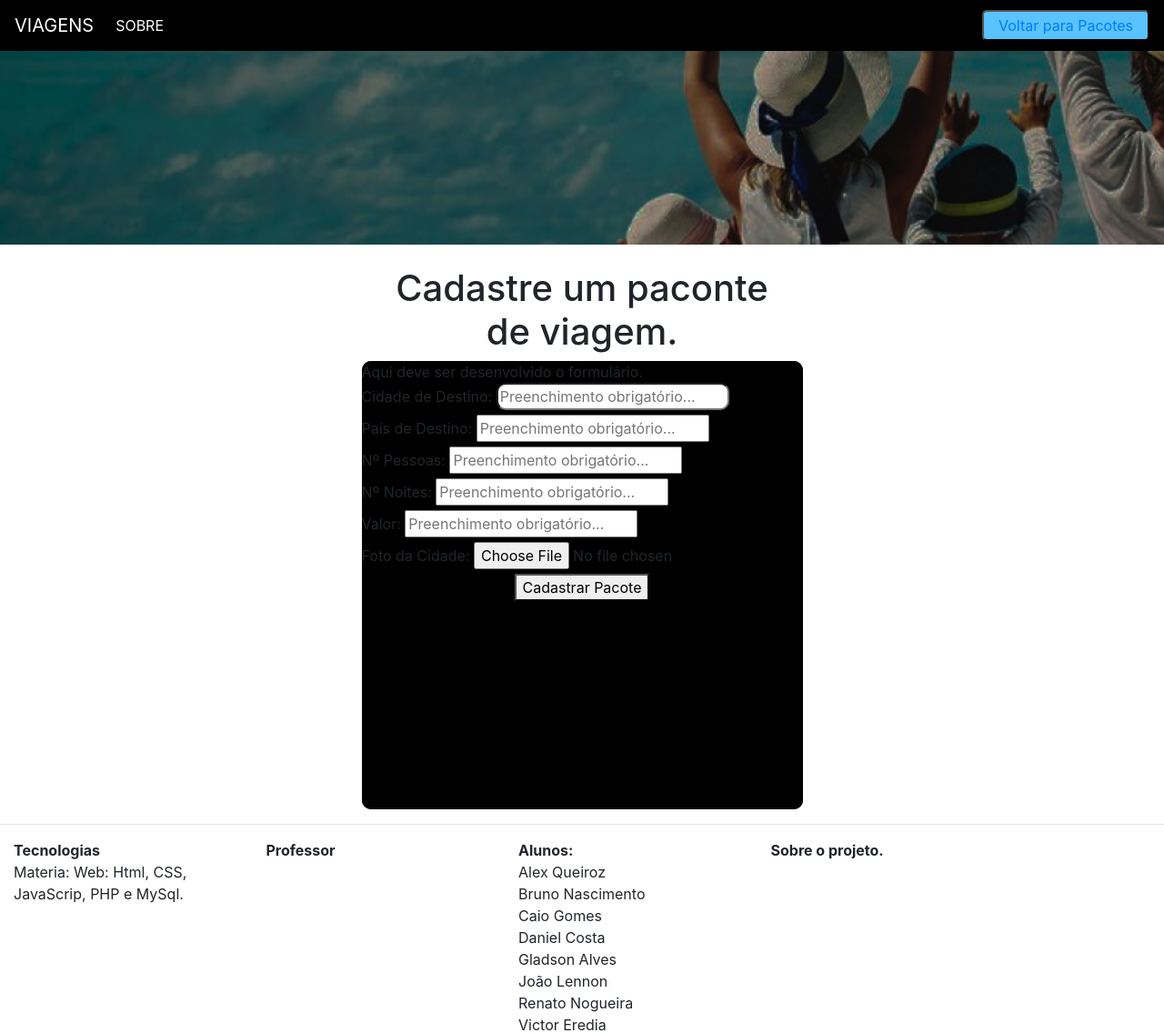
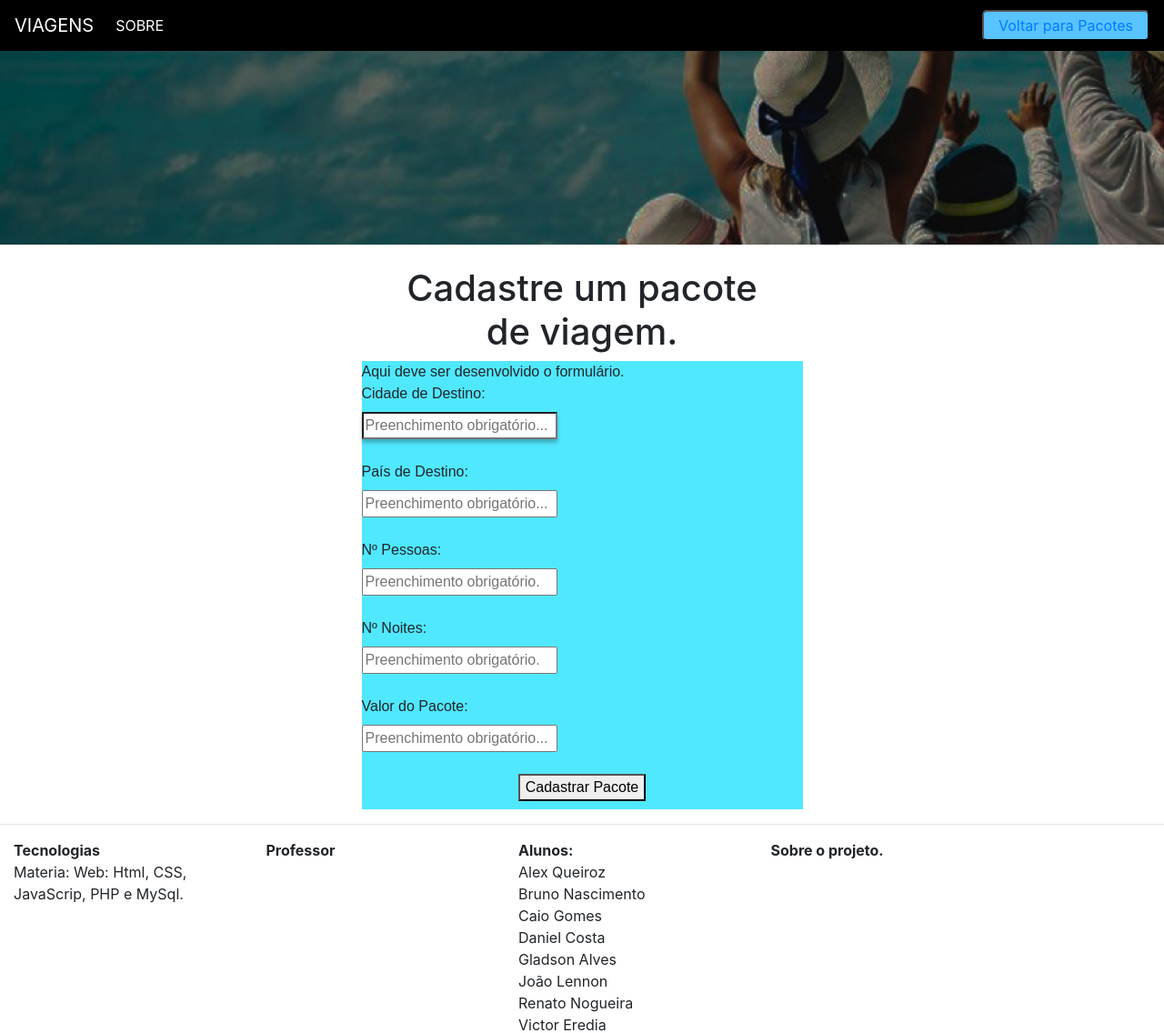
Before and after one commit to BrunoNascimentoBarbosa/ViagensPacotesWeb, a PHP site: page /cadastroPacotes.html in a window 1280 px wide; the page is wider, and only the part inside the window is pictured. Shown: the top 1136 px of that part at 91% size. Run offline with PHP 8.4, Linux system fonts and the light colour scheme.

Commit message:
Cadastro de Pacotes
Fiz algumas alterações na pgn do cadastro de pacotes e no css alterando a cor de fundo, pois aquele preto estava um pouco ruim de enxergar

```diff
--- a/cadastroPacotes.html
+++ b/cadastroPacotes.html
@@ -42,7 +42,7 @@ Curso Análise e Desenvolvimento de Sistemas -->
 
               <br>
               <br>
-              <h1 class="titulo-cadastro">Cadastre um paconte <br>de viagem.</h1>
+              <h1 class="titulo-cadastro">Cadastre um pacote <br>de viagem.</h1>
 
                 <div class="box-formulario">
 
@@ -55,24 +55,32 @@ Curso Análise e Desenvolvimento de Sistemas -->
                      do formulário será enviado : GET ou POST
                      estilizar o formulário no CSS-->
 
-                     <label for="cidadedestino" id="est1">Cidade de Destino:</label>
-                     <input type="text" id="cidadedestino" name="cidadedestino" placeholder="Preenchimento obrigatório...">
+                     <label for="cidadedestino" id="est1">Cidade de Destino:</label><br>
+                     <input type="text" id="cidadedestino" name="cidadedestino"
+                     placeholder="Preenchimento obrigatório...">
                      <br>
-                     <label for="paisdestino" id="est2">País de Destino:</label>
-                     <input type="text" id="paisdestino" name="paisdestino" placeholder="Preenchimento obrigatório...">
                      <br>
-                     <label for="numpessoa" id="est3">Nº Pessoas:</label>
-                     <input type="number" id="numpessoa" name="numpessoa" placeholder="Preenchimento obrigatório...">
+                     <label for="paisdestino" id="est2">País de Destino:</label><br>
+                     <input type="text" id="paisdestino" name="paisdestino"
+                     placeholder="Preenchimento obrigatório...">
                      <br>
-                     <label for="numpessoa" id="est4">Nº Noites:</label>
-                     <input type="number" id="numnoites" name="numnoites" placeholder="Preenchimento obrigatório...">
                      <br>
-                     <label for="valor" id="est5">Valor:</label>
-                     <input type="text" name="valor" placeholder="Preenchimento obrigatório...">
+                     <label for="numero_pessoa" id="est3">Nº Pessoas:</label><br>
+                     <input type="number" id="numero_pessoa" name="numero_pessoa"
+					           placeholder="Preenchimento obrigatório...">
                      <br>
-                     <label for="arquivo" id="est6">Foto da Cidade:</label>
-                     <input type="file" name="arquivo">
                      <br>
+                     <label for="numero_noites" id="est4">Nº Noites:</label><br>
+                     <input type="number" id="numero_noites" name="numero_noites"
+					           placeholder="Preenchimento obrigatório...">
+                     <br>
+                     <br>
+                     <label for="valor_Pacote" id="est5">Valor do Pacote:</label><br>
+                     <input type="text" name="valor_Pacote"
+                     placeholder="Preenchimento obrigatório...">
+                     <br>
+                     <br>
+
                      <center><button>Cadastrar Pacote</button></center>
                     </form>
                     <!--Formulário Criado , precisa de muitos acertos no CSS
--- a/index.html
+++ b/index.html
@@ -145,7 +145,6 @@ Curso Análise e Desenvolvimento de Sistemas -->
                             </div>
                          </div>
                          <div class="col-sm">
-                          <div class="row">
 
                             <div class="box-pacote">
                               <img class="img" src="img/nova-york.jpg">
@@ -162,7 +161,7 @@ Curso Análise e Desenvolvimento de Sistemas -->
                                     </style>
 
                                       <div id= "NewYork">
-                                        <p class= "titulo-pacote"><b>New 7 noites</b></p>
+                                        <p class= "titulo-pacote"><b>New York 7 noites</b></p>
                                       </div>
 
                                         <div>
--- a/style/style.css
+++ b/style/style.css
@@ -50,13 +50,13 @@
 }
 
 .box-formulario{
+    font-family: Arial, Helvetica, sans-serif;
     width: 485px;
     height: 493px;
     margin-left: auto;
     margin-right: auto;
-
-    border-radius: 10px;
-    background-color: black;
+    background-color: #50e8ff;
+    box-sizing: border-box;
 
 }
 
@@ -74,7 +74,7 @@
 }
 
 #cidadedestino{
-    border-radius: 10px;
-    background: #FFF;
-    box-shadow: 0px 4px 4px 0px rgba(0, 0, 0, 0.25);
+   background: #FFF;
+   box-shadow: 0px 4px 4px 0px rgba(0, 0, 0, 0.25);
+
 }
```
